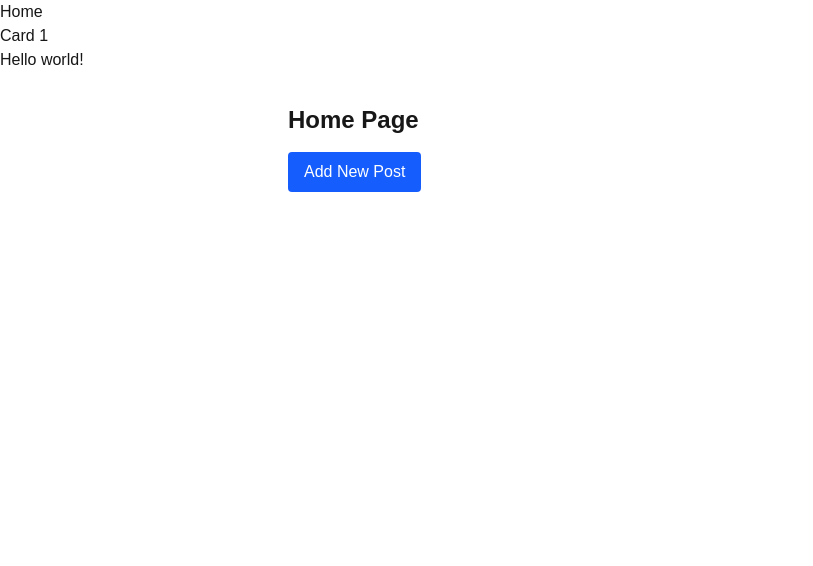
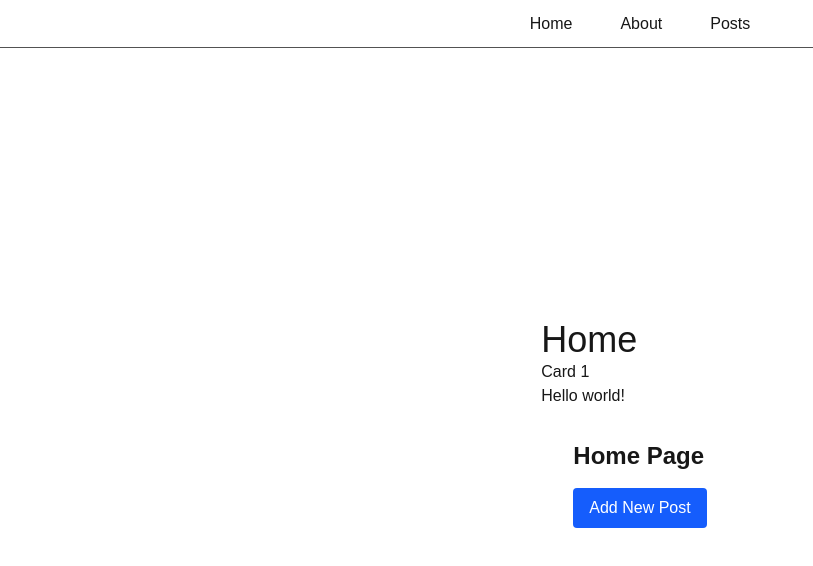
Before and after one commit to Joshuakibwage/alx-project-0x02-setup, a Next.js app in the folder alx-project-0x02/: page /home in a window 1280 px wide. Shown: the top 566 px of the page, without its empty margins (0-813 px from the left). Built offline with nearby package versions, Linux system fonts and the light colour scheme.

Commit message:
feat: implement navigation and layout

```diff
--- a/alx-project-0x02/components/layout/Header.tsx
+++ b/alx-project-0x02/components/layout/Header.tsx
@@ -3,11 +3,12 @@ import Link from 'next/link';
 
 const Header: React.FC = () => {
     return (
-        <header>
+        <header className="h-12 w-full flex justify-center items-center border-b border-neutral-600">
             <nav>
-                <ul>
+                <ul className="flex justify-center gap-12 w-full">
                     <Link href="/home"><li>Home</li></Link>
                     <Link href="/about"><li>About</li></Link>
+                    <Link href="/posts"><li>Posts</li></Link>
                 </ul>
             </nav>
         </header>
--- a/alx-project-0x02/pages/about.tsx
+++ b/alx-project-0x02/pages/about.tsx
@@ -1,8 +1,11 @@
 import Button from '@/components/common/Button';
+import Header from '@/components/layout/Header';
 
 
 const About: React.FC = () => {
     return (
+        <div>
+            <Header />
             <div className="grid place-content-center h-screen w-full">
                 <h1 className="text-4xl ">About</h1>
 
@@ -26,6 +29,7 @@ const About: React.FC = () => {
                     />
                 </div>
             </div>
+        </div>
     )
 }
 
--- a/alx-project-0x02/pages/home.tsx
+++ b/alx-project-0x02/pages/home.tsx
@@ -1,6 +1,7 @@
 import Card from '@/components/common/Card';
 import PostModal from '@/components/common/PostModal';
 import { useState } from 'react';
+import Header from '@/components/layout/Header';
 
 
 const Home: React.FC = () => {
@@ -14,8 +15,11 @@ const Home: React.FC = () => {
 
 
     return (
-        <div>
-            <h1>Home</h1>
+        <main>
+            <Header />
+            <div className="w-full h-screen grid place-content-center">
+
+            <h1 className="text-4xl">Home</h1>
             <Card
                 title="Card 1"
                 content="Hello world!"
@@ -47,6 +51,7 @@ const Home: React.FC = () => {
             </div>
 
         </div>
+        </main>
     )
 }
 
--- /dev/null
+++ b/alx-project-0x02/pages/posts.tsx
@@ -0,0 +1,18 @@
+import Header from '@/components/layout/Header';
+
+
+const Posts: React.FC = () => {
+    return (
+        <div>
+            <Header />
+            <div  className="grid place-content-center w-full h-screen">
+                <h1 className="text-4xl">Posts</h1>
+            </div>
+
+        </div>
+    )
+}
+
+
+
+export default Posts;
```
Lines whose indentation alone changed are shown as unchanged.
